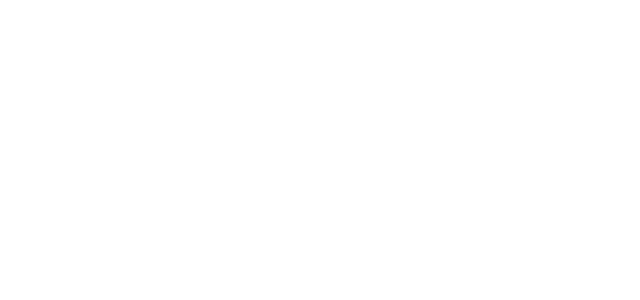
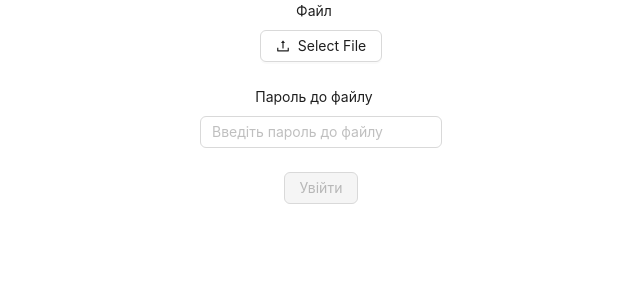
Before and after one commit to YuriiSynyavskiy/WarMap, a React (Create React App) app: page /login in a window 1280 px wide. Before the commit this address had no page. Shown: the top 300 px of the page, without its empty margins (319-959 px from the left). Built offline with nearby package versions, Linux system fonts and the light colour scheme.

Commit message:
login page

```diff
--- a/package.json
+++ b/package.json
@@ -3,6 +3,7 @@
   "version": "0.1.0",
   "private": true,
   "dependencies": {
+    "@ant-design/icons": "^5.0.1",
     "@testing-library/jest-dom": "^5.16.5",
     "@testing-library/react": "^13.4.0",
     "@testing-library/user-event": "^13.5.0",
--- a/src/App.jsx
+++ b/src/App.jsx
@@ -1,13 +1,24 @@
 import React from 'react'
 import { BrowserRouter, Routes, Route } from 'react-router-dom'
 
-import WarMap from './components/Map'
+import WarMap from './pages/Map'
+import Login from './pages/Login'
+import PrivateRouter from './components/PrivateRouter'
 
 export default function App() {
   return (
     <BrowserRouter>
       <Routes>
-        <Route exact path='/' element={<WarMap />} />
+        <Route exact path='/login' element={<Login />} />
+        <Route
+          exact
+          path='/'
+          element={
+            <PrivateRouter>
+              <WarMap />
+            </PrivateRouter>
+          }
+        />
       </Routes>
     </BrowserRouter>
   )
--- a/src/components/Marker/index.jsx
+++ b/src/components/Marker/index.jsx
@@ -12,6 +12,8 @@
   spinnerGif,
   landmark,
 } from '../../images'
+
+import request from '../../utils/requestFactory'
 
 import './index.css'
 
@@ -55,28 +57,22 @@
         const marker = markerRef.current
         if (marker) {
           const newPosition = marker.getLatLng()
-          const requestOptions = {
+          request({
+            endpoint: 'position',
             method: 'PATCH',
-            headers: { 'Content-Type': 'application/json' },
-            body: JSON.stringify({ id, lat: newPosition.lat, lng: newPosition.lng }),
-          }
-          fetch('http://127.0.0.1:5000/position', requestOptions)
-            .then((response) => response.json())
-            .then(() => fetchPositions())
+            data: { id, lat: newPosition.lat, lng: newPosition.lng },
+          }).then(() => fetchPositions())
         }
       },
     }),
     [],
   )
   const removePosition = () => {
-    const requestOptions = {
+    request({
+      endpoint: 'position',
       method: 'DELETE',
-      headers: { 'Content-Type': 'application/json' },
-      body: JSON.stringify({ id }),
-    }
-    fetch('http://127.0.0.1:5000/position', requestOptions)
-      .then((response) => response.json())
-      .then(() => fetchPositions())
+      data: { id },
+    }).then(() => fetchPositions())
   }
 
   const editPosition = () => {
--- a/src/components/PositionModal/index.jsx
+++ b/src/components/PositionModal/index.jsx
@@ -2,6 +2,8 @@
 import { Button, Form, Input, Select, Modal, Switch, Radio } from 'antd'
 
 import { allyImages, countsAlly } from '../../images'
+
+import request from '../../utils/requestFactory'
 
 import './index.css'
 
@@ -56,14 +58,11 @@
       newPosition.lng = positionCoords.lng
     }
 
-    const requestOptions = {
+    request({
+      endpoint: 'position',
       method: positionToEdit ? 'PUT' : 'POST',
-      headers: { 'Content-Type': 'application/json' },
-      body: JSON.stringify(newPosition),
-    }
-    fetch('http://127.0.0.1:5000/position', requestOptions)
-      .then((response) => response.json())
-      .then(() => fetchPositions())
+      data: newPosition,
+    }).then(() => fetchPositions())
 
     form.resetFields()
 
--- /dev/null
+++ b/src/components/PrivateRouter/index.jsx
@@ -0,0 +1,20 @@
+import React, { useEffect } from 'react'
+import { useNavigate } from 'react-router-dom'
+import { message } from 'antd'
+
+import { getToken } from '../../utils/tokenStorage'
+
+export default function PrivateRouter({ children }) {
+  const navigate = useNavigate()
+
+  useEffect(() => {
+    if (!getToken()) {
+      message.error('Сессія відсутня')
+      navigate('/login')
+    }
+  }, [])
+
+  if (!getToken()) return <></>
+
+  return children
+}
--- /dev/null
+++ b/src/pages/Login/index.css
@@ -0,0 +1,10 @@
+.login-form {
+    display: flex;
+    align-items: center;
+    justify-content: center;
+    flex-direction: column;
+}
+
+.login-form .ant-col {
+    text-align: center;
+}
--- /dev/null
+++ b/src/pages/Login/index.jsx
@@ -0,0 +1,76 @@
+import React, { useState } from 'react'
+import { useNavigate } from 'react-router-dom'
+import { Button, Form, Input, Upload, message } from 'antd'
+import { UploadOutlined } from '@ant-design/icons'
+import { setToken } from '../../utils/tokenStorage'
+
+import './index.css'
+
+export default function Login() {
+  const [file, setFile] = useState()
+  const [uploading, setUploading] = useState(false)
+
+  const [form] = Form.useForm()
+
+  const navigate = useNavigate()
+
+  const handleSubmitForm = () => {
+    const { password } = form.getFieldsValue()
+
+    const formData = new FormData()
+
+    formData.append('file', file)
+    formData.append('passphrase', password)
+
+    setUploading(true)
+
+    fetch('http://127.0.0.1:5000/login', { method: 'POST', body: formData })
+      .then(async (res) => {
+        if (res.status !== 200) {
+          message.error('Помилка при зчитуванні файлу')
+        } else {
+          const { token } = await res.json()
+
+          setToken(token)
+          message.success('Успішно')
+          navigate('/')
+        }
+      })
+      .finally(() => {
+        setUploading(false)
+      })
+  }
+
+  const props = {
+    onRemove: () => {
+      setFile(null)
+    },
+    beforeUpload: (file) => {
+      setFile(file)
+
+      return false
+    },
+    file,
+    multiple: false,
+    showUploadList: false,
+  }
+
+  return (
+    <Form className='login-form' form={form} name='loginForm' layout='vertical'>
+      <Form.Item name='file' label='Файл'>
+        <Upload {...props}>
+          <Button icon={<UploadOutlined />}>{file ? file.name : 'Select File'}</Button>
+        </Upload>
+      </Form.Item>
+      <Form.Item name='password' label='Пароль до файлу'>
+        <Input type='text' name='password' id='password' placeholder='Введіть пароль до файлу' />
+      </Form.Item>
+      <Form.Item name='submit'>
+        <Button disabled={!file} key='submit' type='primary' onClick={handleSubmitForm}>
+          Увійти
+        </Button>
+      </Form.Item>
+      {uploading ? 'Опрацьовуємо запит...' : <></>}
+    </Form>
+  )
+}
--- a/src/components/Map/index.jsx
+++ b/src/pages/Map/index.jsx
@@ -1,17 +1,19 @@
 import React, { useRef, useState, useEffect, useMemo } from 'react'
 import { MapContainer, TileLayer, useMapEvents } from 'react-leaflet'
 import { Menu, DatePicker } from 'antd'
+import { SettingOutlined } from '@ant-design/icons'
 import dayjs from 'dayjs'
 import moment from 'moment'
 
-import { SettingOutlined } from '@ant-design/icons'
+import DraggableMarker from '../../components/Marker'
+import PositionModal from '../../components/PositionModal'
+import LeafletRuler from '../../components/Ruler'
 
-import DraggableMarker from '../Marker'
-import PositionModal from '../PositionModal'
-import LeafletRuler from '../Ruler'
 import './index.css'
 
 import modifyIcon from '../../images/modify-item.png'
+
+import request from '../../utils/requestFactory'
 
 const MIN_ZOOM = 3
 
@@ -61,23 +63,13 @@
   const [chronologicalMode, setChronologicalMode] = useState(false)
 
   const fetchPositions = () => {
-    const requestOptions = {
-      method: 'GET',
-      headers: { 'Content-Type': 'application/json' },
-    }
-    fetch('http://127.0.0.1:5000/positions', requestOptions)
-      .then((response) => response.json())
-      .then((data) => setPositions(data))
+    request({ endpoint: 'positions', method: 'GET' }).then((data) => setPositions(data))
   }
 
   const fetchChronologicalPositions = (date) => {
-    const requestOptions = {
-      method: 'GET',
-      headers: { 'Content-Type': 'application/json' },
-    }
-    fetch('http://127.0.0.1:5000/chronology?date=' + date, requestOptions)
-      .then((response) => response.json())
-      .then((data) => setPositions(data))
+    request({ endpoint: `chronology?date=${date}`, method: 'GET' }).then((data) =>
+      setPositions(data),
+    )
   }
 
   useEffect(() => {
@@ -105,10 +97,7 @@
   const closeModal = () => setModalOpen(false)
 
   const menuItems = [
-    getItem('', 'sub4', <SettingOutlined />, [
-      getItem('Хронологічний режим', 'chronologicalMode'),
-      getItem('Індивідуальний режим', 'individualMode'),
-    ]),
+    getItem('', 'sub4', <SettingOutlined />, [getItem('Хронологічний режим', 'chronologicalMode')]),
   ]
 
   const onClickMenu = (e) => {
--- /dev/null
+++ b/src/utils/requestFactory.js
@@ -0,0 +1,19 @@
+import { getToken, removeToken } from './tokenStorage'
+
+const API = 'http://127.0.0.1:5000/'
+
+export default function request({ endpoint, method, data, headers }) {
+  return fetch(`${API}${endpoint}`, {
+    method,
+    body: data ? JSON.stringify(data) : null,
+    headers: { 'x-access-token': getToken(), 'Content-Type': 'application/json', ...headers },
+  }).then((res) => {
+    if (res.status === 401) {
+      removeToken()
+      window.location = '/login'
+      return
+    }
+
+    return res.json()
+  })
+}
--- /dev/null
+++ b/src/utils/tokenStorage.js
@@ -0,0 +1,11 @@
+export function setToken(token) {
+  localStorage.setItem('token', token)
+}
+
+export function getToken() {
+  return localStorage.getItem('token')
+}
+
+export function removeToken() {
+  localStorage.removeItem('token')
+}
```
Also changed, not shown: src/pages/Map/index.css (renamed from src/components/Map/index.css).
